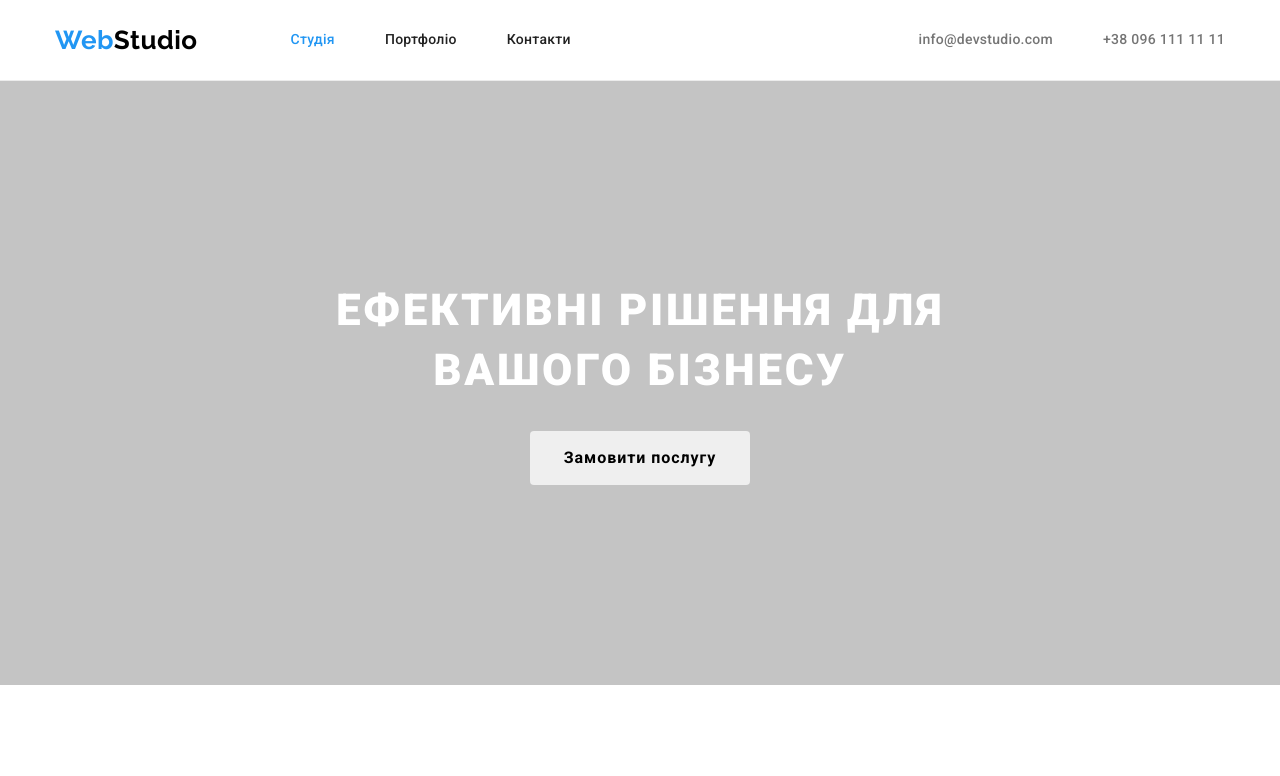
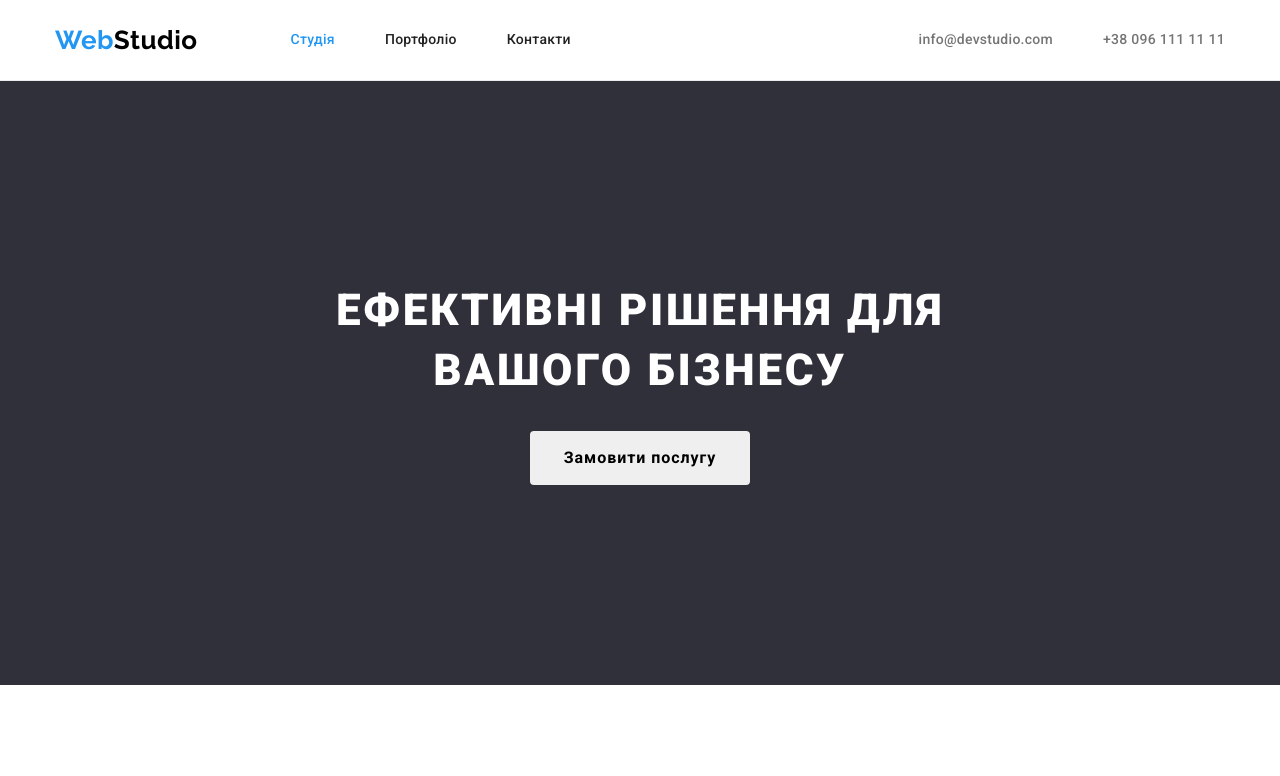
Before and after one commit to AlenaUshakova/goit-markup-hw-03, a plain HTML site: page index.html in a window 1280 px wide. Shown: the top 776 px of the page. Drawn offline with nearby package versions, Linux system fonts and the light colour scheme.

Commit message:
add background-color at section class="decision"

```diff
--- a/css/styles.css
+++ b/css/styles.css
@@ -117,7 +117,7 @@ body {
 /* Рішення */
 
 .decision {
-  background-color: var(--decision-bg-color);
+  background-color: var(--primary-bg-color);
   text-align: center;
   padding-top: 200px;
   padding-bottom: 200px;
```
